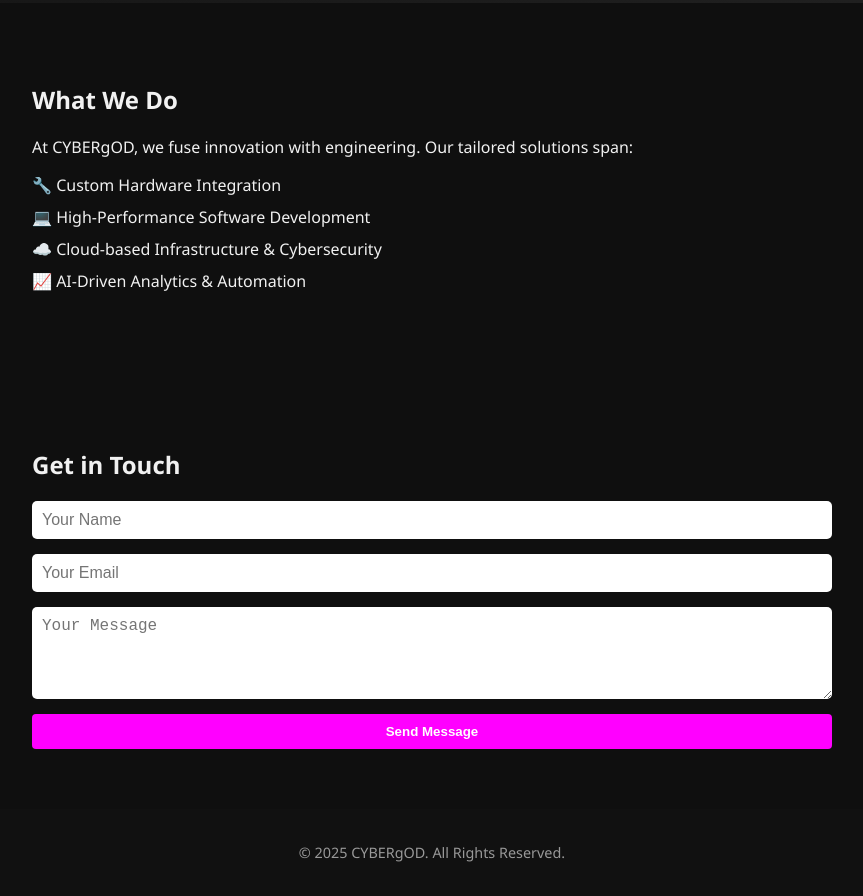
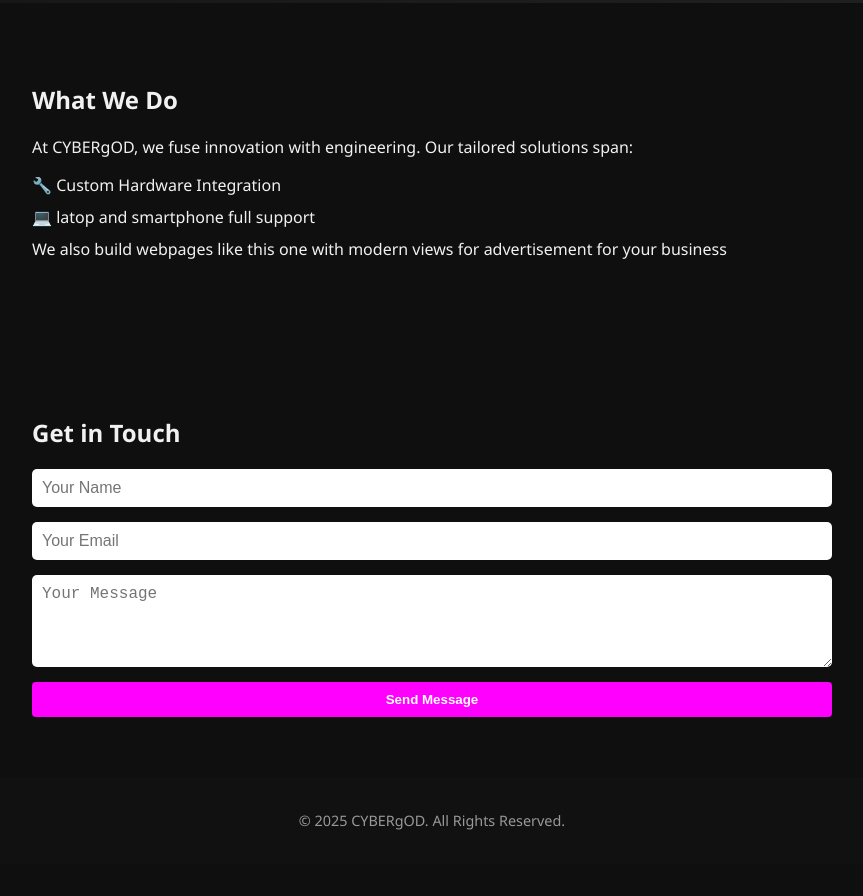
Before and after one commit to flashback265/cyberelectroniks, a plain HTML site: page index.html in a window 1280 px wide. Shown: the part 797-1693 px from the top of the page, without its empty margins (208-1071 px from the left). After the commit the page ends 1661 px from the top, so only its background shows below. Drawn offline with Linux system fonts and the light colour scheme.

Commit message:
Update index.html

```diff
--- a/index.html
+++ b/index.html
@@ -25,9 +25,9 @@
     </p>
     <ul>
       <li>🔧 Custom Hardware Integration</li>
-      <li>💻 High-Performance Software Development</li>
-      <li>☁️ Cloud-based Infrastructure & Cybersecurity</li>
-      <li>📈 AI-Driven Analytics & Automation</li>
+      <li>💻 latop and smartphone full support </li>
+      <li></li>
+      <li>We also build webpages like this one with modern views for advertisement for your business</li>
     </ul>
   </section>
 
```
